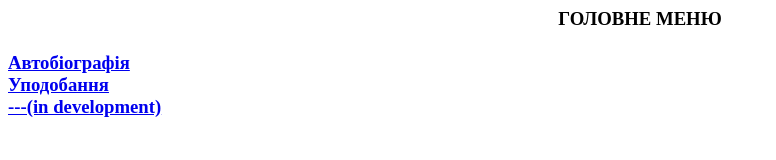
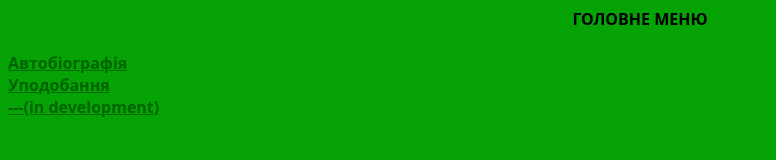
Before and after one commit to klarkmark/KeepSolidPR, a plain HTML site: page menu.html in a window 1280 px wide. Shown: the whole page, without its empty margins (0-776 px from the left). Drawn offline with Linux system fonts and the light colour scheme.

Commit message:
Added simple CSS animations

```diff
--- a/menu.html
+++ b/menu.html
@@ -3,6 +3,7 @@
 <title>
 Сайт-візитка Хажанця Каріма
 </title>
+<link rel="stylesheet" href="styles/main.css">
 </head>
 <body>
 <h3>
--- a/styles/bio.css
+++ /dev/null
@@ -1,4 +0,0 @@
-.college {
-    width: 50%;
-    height: 75%;
-}
--- a/styles/main.css
+++ b/styles/main.css
@@ -0,0 +1,36 @@
+* {
+    background-color: rgb(6, 163, 6);
+    font-family: system-ui, -apple-system, BlinkMacSystemFont, 'Segoe UI', Roboto, Oxygen, Ubuntu, Cantarell, 'Open Sans', 'Helvetica Neue', sans-serif;
+    font-size: medium;
+}
+
+body * {
+    animation-name: anim1;
+    animation-duration: 500ms;
+    animation-iteration-count: 1;
+}
+
+p, h3 {
+    color: black;
+}
+
+a {
+    color:darkgreen;
+}
+
+a:hover {
+    color: rgb(111, 218, 3);
+    text-decoration: underline;
+    text-shadow: 0 0 3px rgb(25, 50, 0);
+}
+
+
+@keyframes anim1 {
+    0% {opacity: 0;}
+    100% {opacity: 1;}
+}
+
+.college {
+    width: 50%;
+    height: 75%;
+}
```
Also changed, not shown: 1.html (+1 -1 lines), 2.html (+1 -1 lines), index.html (+1 -0 lines).
